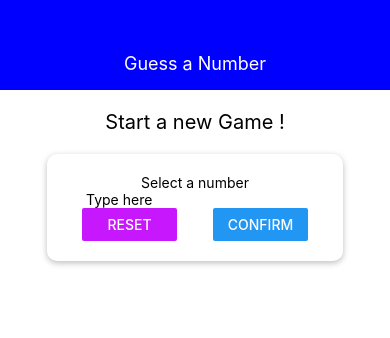
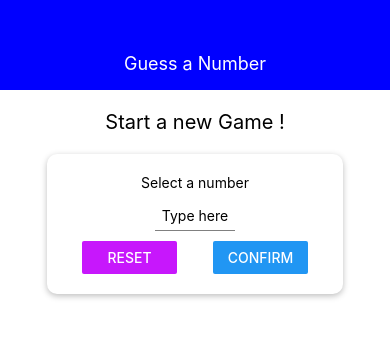
Before and after one commit to firasbelhiba/GuesserMobileGame, a React Native app: screen / in a window 390 px wide. Shown: the top 338 px of the page. Built offline with nearby package versions, Linux system fonts and the light colour scheme.

Commit message:
textinput styling

```diff
--- /dev/null
+++ b/components/Input.js
@@ -0,0 +1,17 @@
+import React from 'react'
+import { StyleSheet, TextInput } from 'react-native';
+
+
+const Input = (props) => {
+    return <TextInput {...props} placeholder="Type here" style={{ ...styles.input, ...props.style }} />
+}
+const styles = StyleSheet.create({
+    input: {
+        height: 30,
+        borderBottomColor: 'grey',
+        borderBottomWidth: 1,
+        marginVertical: 10
+    }
+});
+
+export default Input
--- a/screens/StartGameScreen.js
+++ b/screens/StartGameScreen.js
@@ -1,6 +1,7 @@
 import React from 'react'
 import { StyleSheet, Text, View, TextInput, Button } from 'react-native';
 import Card from '../components/Card';
+import Input from '../components/Input';
 import Colors from '../constants/colors'
 
 
@@ -12,7 +13,12 @@
             </Text>
             <Card style={styles.inputContainer} >
                 <Text>Select a number</Text>
-                <TextInput placeholder="Type here" />
+                <Input style={styles.input}
+                    blurOnSubmit
+                    autoCorrect={false}
+                    autoCapitalize='none'
+                    keyboardType='number-pad'
+                    maxLength={2} />
                 <View style={styles.buttonContainer}>
                     <View style={styles.button}>
                         <Button title="Reset" onPress={() => { }} color={Colors.secondary} />
@@ -50,6 +56,10 @@
     },
     button: {
         width: 95
+    },
+    input: {
+        width: 80,
+        textAlign: 'center'
     }
 });
 
```
